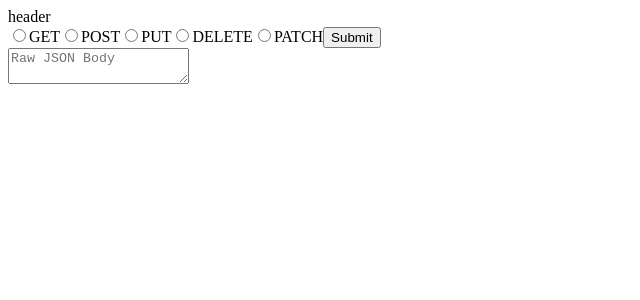
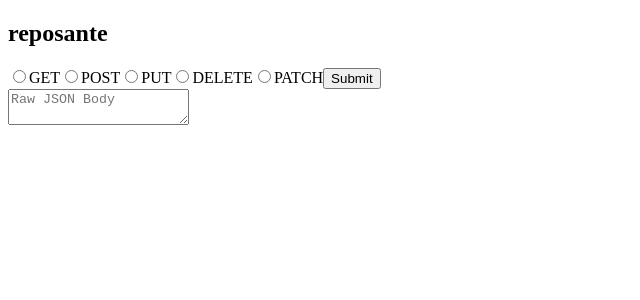
Before and after one commit to clemhepburn/resty, a React app: page / in a window 1280 px wide. Shown: the top 300 px of the page, without its empty margins (0-640 px from the left). Built offline with nearby package versions, Linux system fonts and the light colour scheme.

Commit message:
write and import Header

```diff
--- /dev/null
+++ b/src/components/Header.jsx
@@ -0,0 +1,12 @@
+import React from 'react';
+
+
+const Header = () => {
+  return (
+    <header className="header">
+      <h1>reposante</h1>
+    </header>
+  );
+}
+
+export default Header;
--- a/src/containers/ReposanteContainer.jsx
+++ b/src/containers/ReposanteContainer.jsx
@@ -1,5 +1,6 @@
 import React, { Component } from 'react';
 import Fetch from '../components/Fetch';
+import Header from '../components/Header';
 import { fetchService } from '../services/fetchService';
 
 export default class ReposanteContainer extends Component {
@@ -48,7 +49,7 @@ export default class ReposanteContainer extends Component {
     const { url, body, method, response, history } = this.state;
     return (
       <div>
-        <section>header</section>
+        <section><Header /></section>
         <section className="body-content-section">
           <section className="fetch-content">
             <Fetch url={url} body={body} method={method} response={response} history={history} />
```
Also changed, not shown: src/components/Response.jsx (added).
